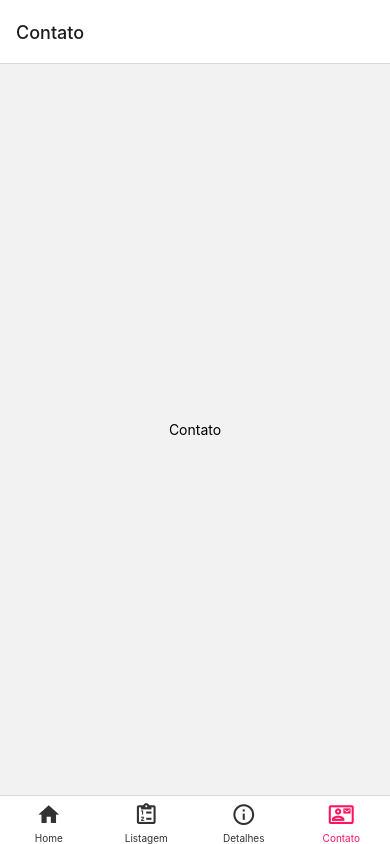
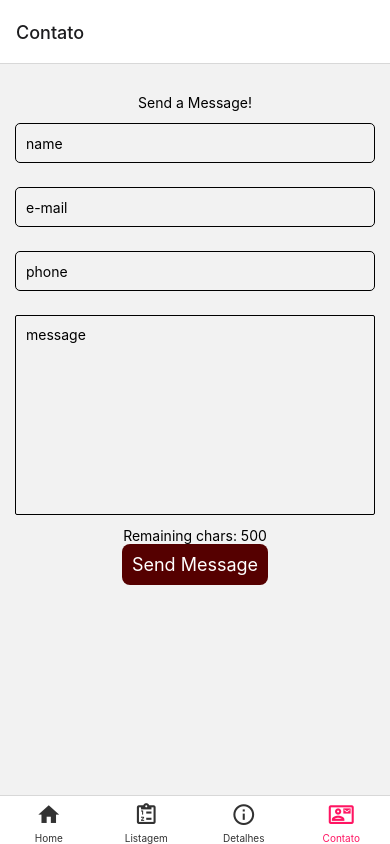
Before and after one commit to mrdouglasmorais/meliuzrnts, a React Native app: screen /Contato in a window 390 px wide. Built offline with nearby package versions, Linux system fonts and the light colour scheme.

Commit message:
finish project

```diff
--- a/src/Screens/Contact/index.tsx
+++ b/src/Screens/Contact/index.tsx
@@ -1,12 +1,114 @@
-import React from 'react';
+import React, {useEffect, useState} from 'react';
+import {
+  Alert,
+  Dimensions,
+  ScrollView,
+  StyleSheet,
+  Text,
+  TextInput,
+  TouchableHighlight,
+  View,
+  Appearance,
+} from 'react-native';
 
-import {View, Text, StyleSheet} from 'react-native';
+import axios from 'axios';
+
+const colorSchema = Appearance.getColorScheme();
 
 const Contact: React.FC = () => {
+  const [name, setName] = useState('');
+  const [email, setEmail] = useState('');
+  const [phone, setPhone] = useState('');
+  const [message, setMessage] = useState('');
+  const [sendForm, setSendForm] = useState(false);
+
+  const handleSubmit = () => {
+    if (!name.trim()) {
+      Alert.alert('Please enter your name');
+      return;
+    }
+    if (!email.trim()) {
+      Alert.alert('Please enter your e-mail');
+      return;
+    }
+    if (!phone.trim()) {
+      Alert.alert('Please enter your phone number');
+      return;
+    }
+    if (!message.trim()) {
+      Alert.alert('Please enter a message');
+      return;
+    }
+    axios
+      .post('https://webhook.site/1dc1d3ae-f055-4779-b443-e764914e1c71', {
+        name,
+        email,
+        phone,
+        message,
+      })
+      .catch(e => console.log(e));
+    setSendForm(!sendForm);
+  };
+
+  function clearInputs() {
+    setName('');
+    setEmail('');
+    setPhone('');
+    setMessage('');
+  }
+
+  useEffect(() => {
+    clearInputs();
+  }, [sendForm]);
+
   return (
-    <View style={styles.default}>
-      <Text>Contato</Text>
-    </View>
+    <ScrollView>
+      <View style={styles.default}>
+        <Text>Send a Message!</Text>
+        <TextInput
+          style={styles.input}
+          onChangeText={setName}
+          value={name}
+          placeholder="name"
+          keyboardType="default"
+          maxLength={100}
+        />
+        <TextInput
+          style={styles.input}
+          onChangeText={setEmail}
+          value={email}
+          placeholder="e-mail"
+          keyboardType="email-address"
+          autoCorrect={false}
+          maxLength={50}
+        />
+        <TextInput
+          style={styles.input}
+          onChangeText={setPhone}
+          value={phone}
+          placeholder="phone"
+          keyboardType="phone-pad"
+          maxLength={11}
+        />
+        <TextInput
+          style={styles.inputMessage}
+          onChangeText={setMessage}
+          value={message}
+          placeholder="message"
+          keyboardType="default"
+          multiline
+          placeholderTextColor={colorSchema === 'dark' ? 'red' : '#000'}
+          numberOfLines={10}
+          maxLength={500}
+        />
+        <Text>Remaining chars: {500 - message.length}</Text>
+        <TouchableHighlight onPress={handleSubmit}>
+          <View style={styles.button}>
+            <Text style={styles.labelButton}>Send Message</Text>
+          </View>
+        </TouchableHighlight>
+      </View>
+    </ScrollView>
   );
 };
 
@@ -14,7 +116,38 @@ const styles = StyleSheet.create({
   default: {
     justifyContent: 'center',
     alignItems: 'center',
-    flex: 1,
+    backgroundColor: colorSchema === 'dark' ? 'black' : '#ffffff0',
+    padding: 30,
+  },
+  input: {
+    height: 40,
+    width: Dimensions.get('window').width - 30,
+    margin: 12,
+    color: colorSchema === 'dark' ? '#8f0a6e' : '#000',
+    borderColor: colorSchema === 'dark' ? '#fff' : '#000',
+    borderWidth: 0.2,
+    borderRadius: 5,
+    padding: 10,
+  },
+  inputMessage: {
+    height: 200,
+    width: Dimensions.get('window').width - 30,
+    color: colorSchema === 'dark' ? '#fff' : '#000',
+    borderColor: colorSchema === 'dark' ? '#fff' : '#000',
+    margin: 12,
+    borderWidth: 0.2,
+    borderRadius: 2,
+    padding: 10,
+  },
+  button: {
+    alignItems: 'center',
+    backgroundColor: '#550000',
+    padding: 10,
+    borderRadius: 8,
+  },
+  labelButton: {
+    color: '#fff',
+    fontSize: 18,
   },
 });
 
--- a/src/Screens/Details/index.tsx
+++ b/src/Screens/Details/index.tsx
@@ -8,21 +8,20 @@ import api from '../../Services/api';
 import {IListStoreDetails} from '../../Types';
 
 const Details: React.FC = () => {
-  const storeId = useSelector((state: IGlobalStoreId) => state);
-  const [storeValue, setStoreValue] = useState(3);
+  const storeId = useSelector((state: IGlobalStoreId) => state.store_id);
   const [storeData, setStoreData] = useState<IListStoreDetails>(
     {} as IListStoreDetails,
   );
 
-  console.log(storeId);
+  console.log('redux value', storeId);
 
   useEffect(() => {
     api
-      .get(`discounts?store=${storeValue}`)
+      .get(`discounts?store=${storeId}`)
       .then(response => {
         if (response.data.length > 0) {
           api
-            .get(`stores/${storeValue}`)
+            .get(`stores/${storeId}`)
             .then(res => {
               setStoreData({...response.data[0], storeDetails: res.data});
             })
@@ -30,7 +29,7 @@ const Details: React.FC = () => {
         }
       })
       .catch(e => console.log(e));
-  }, [storeValue]);
+  }, [storeId]);
 
   const dateParse = (value: Date) => {
     return Intl.DateTimeFormat('pt-BR').format(new Date(value));
--- a/src/Screens/List/index.tsx
+++ b/src/Screens/List/index.tsx
@@ -2,6 +2,7 @@ import React, {useState, useEffect} from 'react';
 import {useDispatch} from 'react-redux';
 import {View, Text, StyleSheet, TouchableOpacity} from 'react-native';
 import MapView, {Marker, Callout} from 'react-native-maps';
+import {useNavigation} from '@react-navigation/native';
 import api from '../../Services/api';
 import {IPosition, IList} from '../../Types';
 import {setNewStoreID} from '../../Store/Modules/ListDetails/Actions';
@@ -9,6 +10,7 @@ import {IGlobalStoreId} from '../../Store/Modules/ListDetails/Types';
 
 const List: React.FC = () => {
   const dispatch = useDispatch();
+  const nav = useNavigation();
 
   const [position] = useState<IPosition>({
     latitude: -23.673081449999998,
@@ -18,11 +20,12 @@ const List: React.FC = () => {
   });
   const [list, setList] = useState<IList[]>([]);
 
-  const handleStoreDetails = (val: number) => {
+  const handleStoreDetails = (val: number, screen: any) => {
     const newStore: IGlobalStoreId = {
       store_id: val,
     };
-    return dispatch(setNewStoreID(newStore));
+    dispatch(setNewStoreID(newStore));
+    nav.navigate(screen);
   };
 
   useEffect(() => {
@@ -44,7 +47,8 @@ const List: React.FC = () => {
             <Callout>
               <View style={styles.calloutStyle}>
                 <Text style={styles.calloutTitle}>{item.label}</Text>
-                <TouchableOpacity onPress={() => handleStoreDetails(item.id)}>
+                <TouchableOpacity
+                  onPress={() => handleStoreDetails(item.id, 'Detalhes')}>
                   <Text>Ver mais</Text>
                 </TouchableOpacity>
               </View>
--- a/src/Store/Modules/ListDetails/Reducers/index.ts
+++ b/src/Store/Modules/ListDetails/Reducers/index.ts
@@ -12,7 +12,10 @@ const GlobalStoreID: Reducer<IGlobalStoreId | any> = (
   switch (action.type) {
     case 'SET': {
       const {store_id} = action.payload;
-      return (state = store_id);
+      return {
+        ...state,
+        store_id,
+      };
     }
     default: {
       return state;
```
